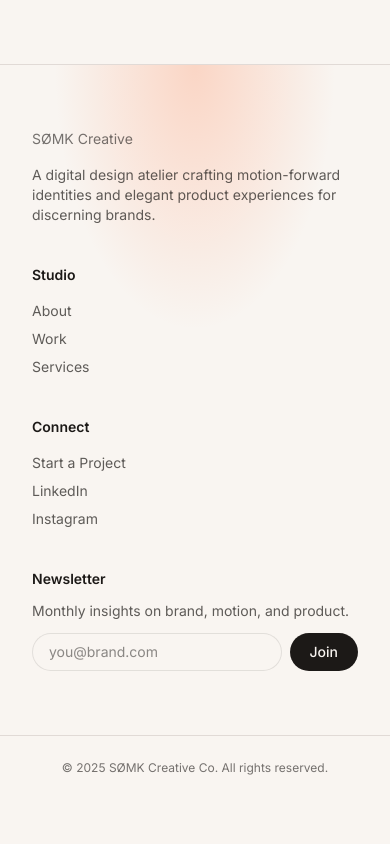
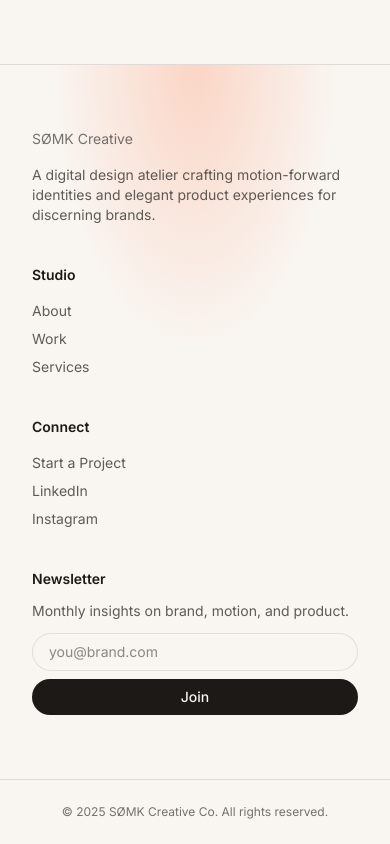
Before and after one commit to alihub9109/SOMK, a React (Vite) app: page /work in a window 390 px wide. Shown: the part 514-1358 px from the top of the page. Before the commit the page ends 1314 px from the top, so only its background shows below. Built offline with nearby package versions, Linux system fonts and the light colour scheme.

Commit message:
Update Footer.tsx

```diff
--- a/client/components/site/Footer.tsx
+++ b/client/components/site/Footer.tsx
@@ -7,7 +7,6 @@ export default function Footer() {
   const handleSubmit = (e: React.FormEvent) => {
     e.preventDefault();
     if (!email.trim()) return;
-    // You can replace this with your newsletter API call (e.g. Resend, ConvertKit, etc.)
     console.log("Subscribed:", email);
     setEmail("");
   };
@@ -63,18 +62,21 @@ export default function Footer() {
             <p className="text-foreground/70">
               Monthly insights on brand, motion, and product.
             </p>
-            <form onSubmit={handleSubmit} className="flex gap-2">
+            <form
+              onSubmit={handleSubmit}
+              className="flex flex-col sm:flex-row gap-2 w-full"
+            >
               <input
                 type="email"
                 value={email}
                 onChange={(e) => setEmail(e.target.value)}
                 required
                 placeholder="you@brand.com"
-                className="flex-1 rounded-full border border-foreground/10 bg-background/70 px-4 py-2 text-sm text-foreground placeholder:text-foreground/50 focus:border-foreground/30 focus:ring-2 focus:ring-foreground/10 focus:outline-none transition-all"
+                className="flex-1 rounded-full border border-foreground/10 bg-background/70 px-4 py-2 text-sm text-foreground placeholder:text-foreground/50 focus:border-foreground/30 focus:ring-2 focus:ring-foreground/10 focus:outline-none transition-all w-full"
               />
               <button
                 type="submit"
-                className="rounded-full bg-foreground px-5 py-2 text-sm font-medium text-background transition-all hover:scale-[1.03] hover:shadow-lg active:scale-[0.98]"
+                className="rounded-full bg-foreground px-6 py-2 text-sm font-medium text-background transition-all hover:scale-[1.03] hover:shadow-lg active:scale-[0.98] sm:w-auto w-full"
               >
                 Join
               </button>
```
